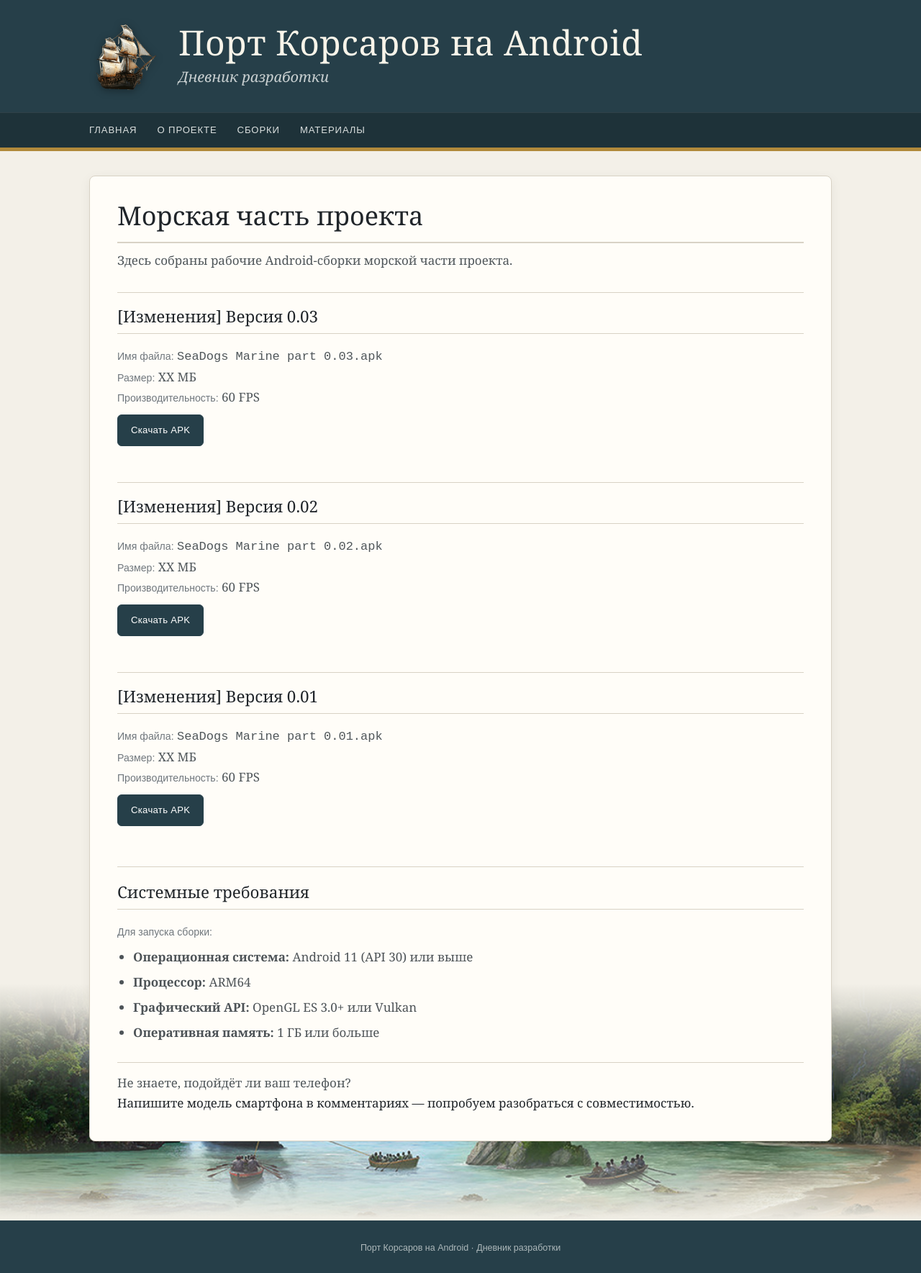
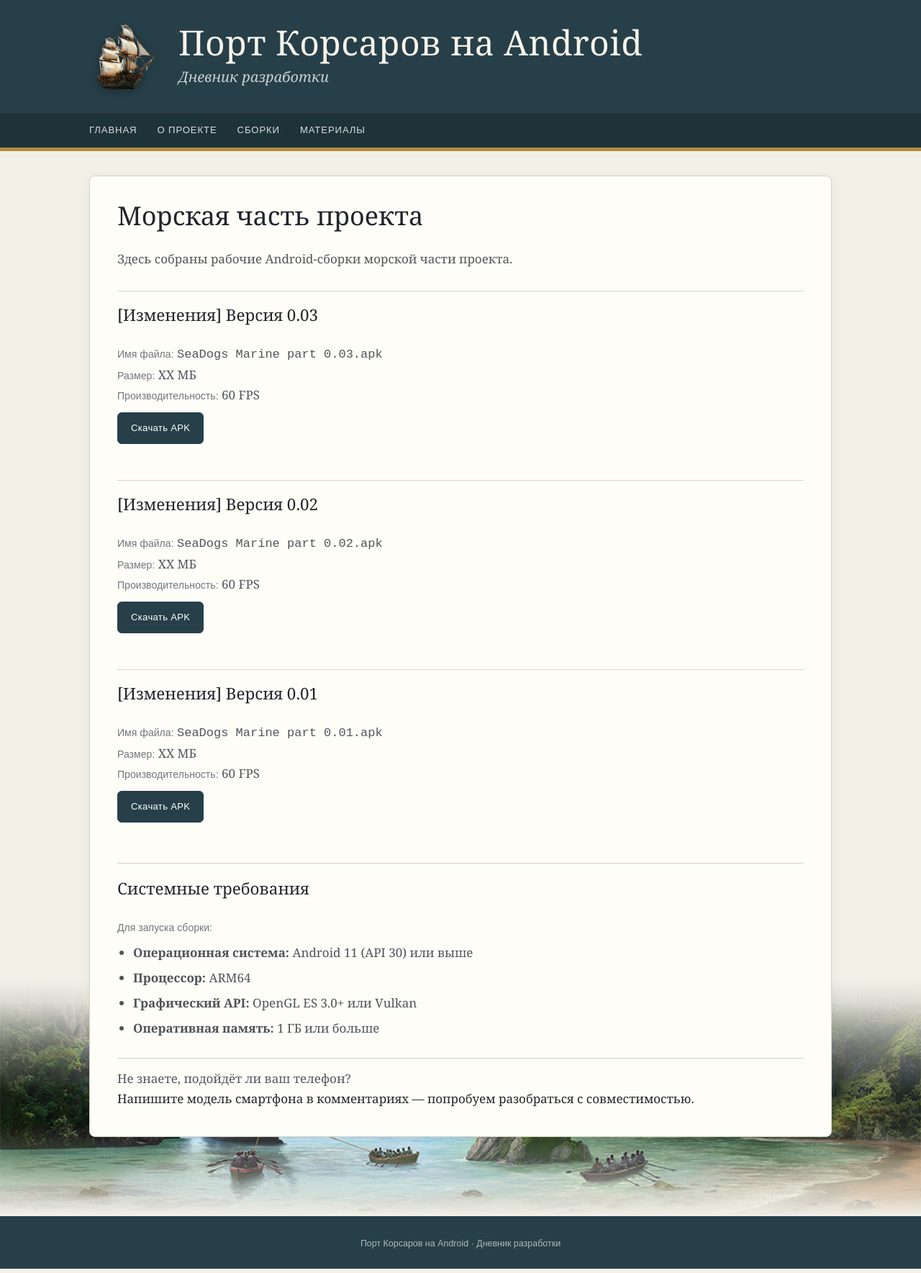
Before and after one commit to tislic/SeaDogsPort, a Jekyll site: the page built from сборки.md, in a window 1280 px wide. Shown: the whole page at 72% size. Built offline with Jekyll 4.4.1, drawn with Linux system fonts in a browser that asks for light colours.

Commit message:
Убрать линии под заголовками страницы сборок

```diff
--- a/assets/style.css
+++ b/assets/style.css
@@ -48,9 +48,9 @@
 
 /* ═══ СТРАНИЦА СБОРОК ═══ */
 .build-page{padding:34px 38px 38px}
-.build-page h1{font-size:2.25rem;font-weight:normal;line-height:1.15;margin:0 0 10px;padding-bottom:16px;border-bottom:2px solid var(--line)}
+.build-page h1{font-size:2.25rem;font-weight:normal;line-height:1.15;margin:0 0 10px;padding-bottom:16px}
 .build-page>p:first-of-type{color:#4f565a;margin-bottom:30px}
-.build-page h3{font-size:1.4rem;font-weight:normal;line-height:1.3;margin:28px 0 0;padding:18px 0 9px;border-top:1px solid var(--line);border-bottom:1px solid var(--line);color:var(--ink)}
+.build-page h3{font-size:1.4rem;font-weight:normal;line-height:1.3;margin:28px 0 0;padding:18px 0 9px;border-top:1px solid var(--line);color:var(--ink)}
 .build-page h3:first-of-type{margin-top:0}
 .build-page h3+ p{margin:0;padding:16px 0 22px;color:#4f565a}
 .build-page h3+ p strong{font-weight:normal;color:var(--muted);font-family:Arial,sans-serif;font-size:.88rem}
```
